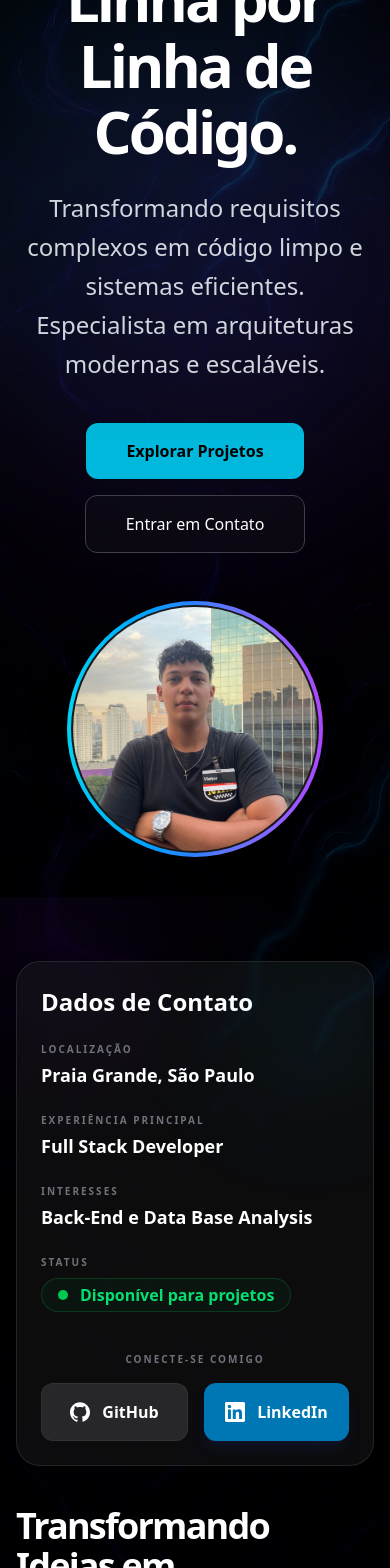
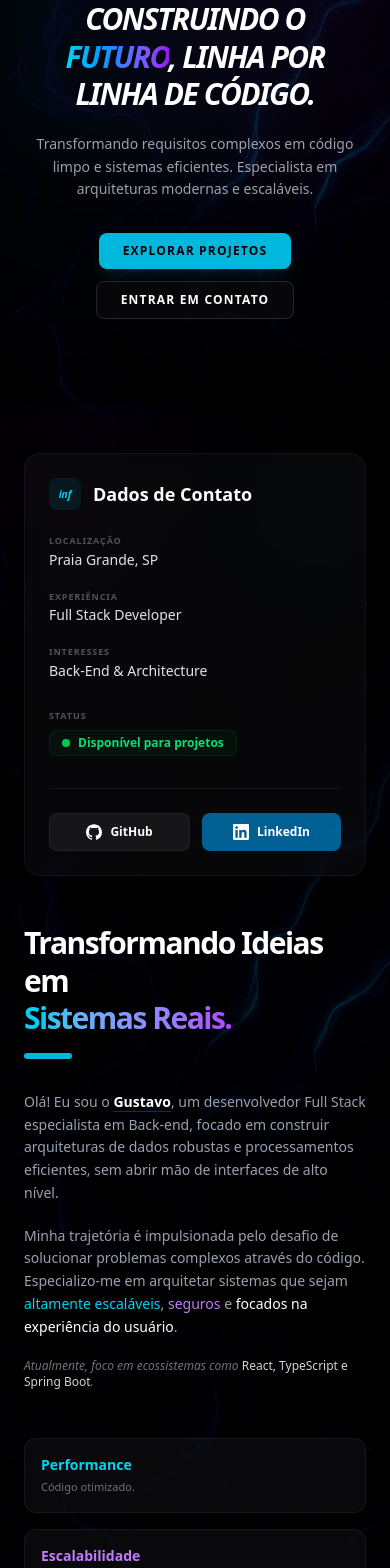
Before and after one commit to GustavoLDO/Portifolio, a React (Vite) app: page / in a window 390 px wide. Shown: the part 360-1928 px from the top of the page. Built offline with nearby package versions, Linux system fonts and the light colour scheme.

Commit message:
Atualizando detalhes

```diff
--- a/src/components/Home.tsx
+++ b/src/components/Home.tsx
@@ -11,106 +11,138 @@ import fotoProfissional from "../assets/foto_Profissional.jpg";
 
 function Home() {
     return (
-
-        <div id="home" className="flex flex-col w-full bg-transparent text-white overflow-x-hidden font-outfit">
+        <div
+            id="home"
+            className="flex flex-col w-full bg-transparent text-white overflow-x-hidden font-outfit"
+        >
             <NavBar />
 
-            {/* --- HERO SECTION --- */}
-            <section className="relative flex min-h-screen px-6 md:px-12 lg:px-20 overflow-hidden pt-32 lg:pt-0">
-                <div className="absolute top-1/4 -left-20 w-[500px] h-[500px] bg-cyan-500/20 rounded-full blur-[120px] z-0 animate-pulse" />
-                <div className="absolute bottom-1/4 -right-20 w-[500px] h-[500px] bg-purple-600/20 rounded-full blur-[120px] z-0 animate-pulse" />
+            {/* --- HERO SECTION: NOVA ESCALA MICRO --- */}
+            {/* Reduzido pt-32 para pt-20 para aproximar do topo */}
+            <section className="relative flex min-h-[85vh] px-6 md:px-12 lg:px-20 overflow-hidden pt-20 lg:pt-0 items-center">
+                {/* SEUS GLOWS ORIGINAIS - Reduzidos sutilmente para acompanhar a escala */}
+                <div className="absolute top-1/4 -left-20 w-[400px] h-[400px] bg-cyan-500/10 rounded-full blur-[100px] z-0 animate-pulse" />
+                <div className="absolute bottom-1/4 -right-20 w-[400px] h-[400px] bg-purple-600/10 rounded-full blur-[100px] z-0 animate-pulse" />
 
-                <div className="relative z-10 w-full flex flex-col items-center justify-center lg:flex-row lg:justify-start gap-12">
-                    <div className="w-full text-center lg:text-left">
-                        <h2 className="text-6xl md:text-8xl font-black mb-6 leading-[1.1] tracking-tighter">
+                {/* Gap reduzido de 12 para 10. Centralizado com max-w-6xl */}
+                <div className="relative z-10 w-full flex flex-col items-center justify-center lg:flex-row lg:justify-between gap-10 max-w-6xl mx-auto">
+
+                    {/* LADO ESQUERDO: Conteúdo Textual Compacto */}
+                    <div className="w-full text-center lg:text-left lg:max-w-xl order-2 lg:order-1">
+                        {/* Reduzido text-4xl/6xl para text-3xl/5xl */}
+                        <h2 className="text-3xl md:text-4xl lg:text-5xl font-black mb-5 leading-tight tracking-tighter text-white uppercase italic">
                             Construindo o <br />
                             <span className="text-transparent bg-clip-text bg-gradient-to-r from-cyan-400 via-blue-500 to-purple-600">
                                 Futuro
                             </span>
-                            , Linha por <br /> Linha de Código.
+                            , Linha por <br className="hidden md:block" /> Linha de Código.
                         </h2>
 
-                        <p className="text-2xl md:text-3xl text-gray-300 max-w-2xl font-light mb-10 drop-shadow-2xl leading-relaxed mx-auto lg:mx-0">
+                        {/* Reduzido text-base/xl para text-sm/base (text-sm no mobile) */}
+                        <p className="text-sm md:text-base lg:text-lg text-zinc-400 max-w-xl font-normal mb-8 leading-relaxed mx-auto lg:mx-0">
                             Transformando requisitos complexos em código limpo e sistemas
                             eficientes. Especialista em arquiteturas modernas e escaláveis.
                         </p>
 
-                        <div className="flex flex-wrap gap-4 justify-center lg:justify-start">
-
+                        <div className="flex flex-wrap gap-3 justify-center lg:justify-start">
+                            {/* Reduzido text-xs font-black e px-6 */}
                             <NavHashLink
                                 smooth
                                 to="/#projetos"
-                                className="px-10 py-4 bg-cyan-500 hover:bg-cyan-400 text-black font-bold rounded-xl transition-all hover:scale-105 hover:shadow-[0_0_30px_rgba(6,182,212,0.4)]"
+                                className="px-6 py-2.5 bg-cyan-500 hover:bg-cyan-400 text-black text-xs font-black rounded-lg transition-all hover:scale-105 uppercase tracking-widest shadow-lg shadow-cyan-500/10"
                             >
                                 Explorar Projetos
                             </NavHashLink>
                             <NavHashLink
                                 smooth
                                 to="/#contatos"
-                                className="px-10 py-4 border border-zinc-700 hover:border-purple-500 text-white font-medium rounded-xl transition-all bg-zinc-900/30 backdrop-blur-md"
+                                className="px-6 py-2.5 border border-zinc-800 hover:border-purple-500/50 text-white text-xs font-bold rounded-lg transition-all bg-zinc-900/30 backdrop-blur-md uppercase tracking-widest"
                             >
                                 Entrar em Contato
                             </NavHashLink>
                         </div>
                     </div>
 
-                    <div className="flex justify-center w-full lg:order-last">
-                        <div className="relative w-64 h-64 md:w-[450px] md:h-[450px] rounded-full p-1 bg-gradient-to-r from-cyan-400 via-blue-500 to-purple-500 shadow-2xl overflow-hidden group">
-                            <div className="w-full h-full rounded-full border-2 border-zinc-900/50 overflow-hidden bg-zinc-900">
+                    {/* LADO DIREITO: Foto Significativamente Reduzida */}
+                    <div className="flex justify-center w-full lg:w-auto z-10 order-1 lg:order-2">
+                        <div className="relative group p-1 rounded-full bg-zinc-900/40 backdrop-blur-sm border border-white/5 transition-all duration-300 hover:border-cyan-500/30 shadow-xl">
+
+                            {/* Detalhe Superior Ciano sutil */}
+                            <div className="absolute top-0 left-1/4 right-1/4 h-px bg-gradient-to-r from-transparent via-cyan-400/30 to-transparent rounded-full opacity-0 group-hover:opacity-100 transition-opacity"></div>
+
+                            {/* Foto REDUZIDA: w-52/380px -> w-48/280px no desktop */}
+                            <div className="relative w-48 h-48 md:w-64 md:h-64 lg:w-[280px] lg:h-[280px] rounded-full overflow-hidden bg-black border-4 border-[#050505]">
                                 <img
                                     src={fotoProfissional}
-                                    alt="Foto Profissional"
-                                    className="w-full h-full object-cover transform transition-transform duration-700 group-hover:scale-105"
+                                    alt="Gustavo Lemos"
+                                    className="w-full h-full object-cover transform transition-transform duration-1000 group-hover:scale-110"
                                 />
                             </div>
+
+                            {/* Detalhe Inferior Roxo sutil */}
+                            <div className="absolute bottom-1.5 right-3 w-8 h-8 border-b-2 border-r-2 border-purple-500/20 rounded-br-[1.5rem]"></div>
                         </div>
                     </div>
                 </div>
             </section>
 
             {/* --- SEÇÃO SOBRE --- */}
-
-            <section id="sobre" className="relative z-10 bg-black/20 backdrop-blur-[2px] py-10 scroll-mt-20">
+            {/* Reduzido py-16 para py-12 */}
+            <section
+                id="sobre"
+                className="relative z-10 bg-black/10 py-12 scroll-mt-20"
+            >
                 <Sobre />
             </section>
 
             {/* --- SEÇÃO TECNOLOGIAS --- */}
-            <section className="py-20 bg-gradient-to-b from-transparent via-black/60 to-transparent backdrop-blur-sm">
+            {/* Reduzido py-24 para py-16 */}
+            <section className="py-16 bg-gradient-to-b from-transparent via-black/40 to-transparent">
                 <CardTec />
             </section>
 
             {/* --- SEÇÃO JORNADA (TIMELINE) --- */}
-            <section className="relative py-20 bg-transparent">
+            {/* Reduzido py-24 para py-16 */}
+            <section className="relative py-16 bg-transparent">
                 <div className="max-w-7xl mx-auto px-6">
-                    <div className="flex flex-col items-center mb-20">
-                        <h3 className="text-4xl md:text-5xl font-black text-center text-transparent bg-clip-text bg-gradient-to-r from-purple-400 to-purple-600 uppercase italic">
+                    <div className="flex flex-col items-center mb-12">
+                        {/* Reduzido text-3xl/5xl para text-3xl/4xl */}
+                        <h3 className="text-3xl md:text-4xl font-black text-center text-transparent bg-clip-text bg-gradient-to-r from-purple-400 to-purple-600 uppercase italic tracking-tighter leading-none">
                             Minha Jornada
                         </h3>
-                        <div className="w-24 h-1 bg-cyan-500 mt-4 rounded-full" />
+                        <div className="w-12 h-1 bg-cyan-500 mt-3 rounded-full opacity-30" />
                     </div>
                     <TimeLine />
                 </div>
             </section>
 
             {/* --- SEÇÃO: MEUS PROJETOS --- */}
-
-            <section id="projetos" className="relative py-32 bg-transparent scroll-mt-20">
+            {/* Reduzido py-24 para py-16 */}
+            <section
+                id="projetos"
+                className="relative py-16 bg-transparent scroll-mt-20"
+            >
                 <div className="relative z-10 container mx-auto px-6">
                     <Projetos />
                 </div>
             </section>
 
             {/* --- SEÇÃO CONTATO --- */}
+            {/* Reduzido py-24 para py-16 */}
+            <section
+                id="contatos"
+                className="relative py-16 overflow-hidden scroll-mt-20"
+            >
+                <div className="absolute top-0 right-0 w-[250px] h-[250px] bg-purple-600/5 rounded-full blur-[70px] pointer-events-none" />
+                <div className="absolute bottom-0 left-0 w-[250px] h-[250px] bg-cyan-500/5 rounded-full blur-[70px] pointer-events-none" />
 
-            <section id="contatos" className="relative py-24 backdrop-blur-md overflow-hidden scroll-mt-20">
-                <div className="absolute top-0 right-0 w-[400px] h-[400px] bg-purple-600/10 rounded-full blur-[100px] pointer-events-none" />
-                <div className="absolute bottom-0 left-0 w-[400px] h-[400px] bg-cyan-500/10 rounded-full blur-[100px] pointer-events-none" />
                 <div className="relative z-10 container mx-auto px-6">
                     <Contato />
                 </div>
             </section>
 
-            <footer className="py-12 border-t border-zinc-900 bg-black/90 text-center text-zinc-500 text-sm backdrop-blur-xl">
+            {/* Footer Compacto com Fonte Micro-Premiu, */}
+            <footer className="py-8 border-t border-white/5 bg-black/95 text-center text-zinc-600 text-[9px] uppercase tracking-[0.4em] backdrop-blur-xl">
                 <p>Projetado e desenvolvido por Gustavo • {new Date().getFullYear()}</p>
             </footer>
         </div>
--- a/src/components/Sobre/Sobre.tsx
+++ b/src/components/Sobre/Sobre.tsx
@@ -1,159 +1,141 @@
 /** biome-ignore-all lint/suspicious/noArrayIndexKey: <explanation> */
 /** biome-ignore-all lint/correctness/useUniqueElementIds: <explanation> */
 import React from "react";
-import { SiGithub, SiLinkedin } from "react-icons/si"; // Importando ícones
+import { SiGithub, SiLinkedin } from "react-icons/si";
 
 function Sobre() {
     return (
         <section
             id="sobre"
-			className="relative w-full max-w-7xl mx-auto py-16 md:py-24 px-4 sm:px-6 lg:px-8 font-outfit overflow-hidden"
+            className="relative w-full max-w-6xl mx-auto py-12 md:py-20 px-6 font-outfit overflow-hidden"
         >
-			{/* Background Decorativo */}
-			<div className="absolute -top-10 -left-10 w-48 h-48 md:w-72 md:h-72 bg-purple-600/10 rounded-full blur-[80px] md:blur-[120px] pointer-events-none"></div>
+            {/* Background Decorativo sutil */}
+            <div className="absolute -top-10 -left-10 w-48 h-48 bg-purple-600/5 rounded-full blur-[100px] pointer-events-none"></div>
 
-			<div className="grid grid-cols-1 lg:grid-cols-12 gap-10 md:gap-16 items-start">
+            <div className="grid grid-cols-1 lg:grid-cols-12 gap-12 items-start">
                 {/* LADO ESQUERDO: Conteúdo Textual */}
-				<div className="lg:col-span-7 space-y-8 md:space-y-12 order-2 lg:order-1">
-					<div className="space-y-4 md:space-y-6">
-						<h2 className="text-4xl sm:text-5xl md:text-7xl lg:text-8xl font-black text-white leading-[1.1] tracking-tighter">
+                <div className="lg:col-span-7 space-y-8 order-2 lg:order-1">
+                    <div className="space-y-4">
+                        <h2 className="text-3xl sm:text-4xl md:text-5xl lg:text-6xl font-black text-white leading-tight tracking-tighter">
                             Transformando Ideias em <br />
                             <span className="text-transparent bg-clip-text bg-gradient-to-r from-cyan-400 to-purple-500">
                                 Sistemas Reais.
                             </span>
                         </h2>
-						<div className="w-16 md:w-24 h-1.5 md:h-2 bg-cyan-500 rounded-full"></div>
+                        <div className="w-12 h-1.5 bg-cyan-500 rounded-full"></div>
                     </div>
 
-					<div className="space-y-6 md:space-y-8 text-lg sm:text-xl md:text-2xl text-gray-300 leading-relaxed font-normal">
+                    <div className="space-y-5 text-sm md:text-base text-gray-400 leading-relaxed font-normal">
                         <p>
                             Olá! Eu sou o{" "}
-							<span className="text-white font-bold border-b-2 border-cyan-500/30">
+                            <span className="text-white font-bold border-b border-cyan-500/30">
                                 Gustavo
                             </span>
                             , um desenvolvedor Full Stack especialista em Back-end, focado em
                             construir arquiteturas de dados robustas e processamentos
-							eficientes, sem abrir mão de interfaces de alto nível e
-							performance.
+                            eficientes, sem abrir mão de interfaces de alto nível.
                         </p>
                         <p>
-							Minha trajetória é impulsionada pela curiosidade técnica e pelo
-							desafio de solucionar problemas complexos através do código.
+                            Minha trajetória é impulsionada pelo desafio de solucionar problemas complexos através do código.
                             Especializo-me em arquitetar sistemas que sejam{" "}
-							<span className="text-cyan-400 font-semibold">
+                            <span className="text-cyan-400 font-medium">
                                 altamente escaláveis
                             </span>
-							, <span className="text-purple-400 font-semibold">seguros</span> e{" "}
-							<span className="text-white font-semibold">
-								focados na melhor experiência do usuário
+                            , <span className="text-purple-400 font-medium">seguros</span> e{" "}
+                            <span className="text-white font-medium">
+                                focados na experiência do usuário
                             </span>
                             .
                         </p>
-						<p className="text-base md:text-xl text-gray-400 italic">
-							Atualmente, especializo-me em ecossistemas modernos como{" "}
-							<span className="text-white font-medium not-italic">
+                        <p className="text-xs md:text-sm text-zinc-500 italic">
+                            Atualmente, foco em ecossistemas como{" "}
+                            <span className="text-zinc-300 font-medium not-italic">
                                 React, TypeScript e Spring Boot
                             </span>
                             .
                         </p>
                     </div>
 
-					{/* Pilares de Trabalho */}
-					<div className="grid grid-cols-1 sm:grid-cols-2 md:grid-cols-3 gap-4 md:gap-6 pt-4">
-						<div className="p-6 rounded-2xl bg-zinc-900/60 border border-zinc-800 hover:border-cyan-500/50 transition-all group">
-							<h4 className="text-cyan-400 text-lg md:text-xl font-bold mb-2">
-								Performance
+                    {/* Pilares de Trabalho Redimensionados */}
+                    <div className="grid grid-cols-1 sm:grid-cols-3 gap-4 pt-4">
+                        {[
+                            { title: "Performance", desc: "Código otimizado.", color: "hover:border-cyan-500/40", text: "text-cyan-400" },
+                            { title: "Escalabilidade", desc: "Pronto para crescer.", color: "hover:border-purple-500/40", text: "text-purple-400" },
+                            { title: "Clean Code", desc: "Clareza absoluta.", color: "hover:border-white/20", text: "text-white" }
+                        ].map((pilar, i) => (
+                            <div key={i} className={`p-4 rounded-xl bg-zinc-900/40 border border-zinc-800/50 transition-all group ${pilar.color}`}>
+                                <h4 className={`${pilar.text} text-sm font-bold mb-1`}>
+                                    {pilar.title}
                                 </h4>
-							<p className="text-sm md:text-base text-zinc-400 group-hover:text-zinc-300 transition-colors">
-								Código otimizado para carregamentos rápidos.
+                                <p className="text-[11px] text-zinc-500 group-hover:text-zinc-400 transition-colors">
+                                    {pilar.desc}
                                 </p>
                             </div>
-						<div className="p-6 rounded-2xl bg-zinc-900/60 border border-zinc-800 hover:border-purple-500/50 transition-all group">
-							<h4 className="text-purple-400 text-lg md:text-xl font-bold mb-2">
-								Escalabilidade
-							</h4>
-							<p className="text-sm md:text-base text-zinc-400 group-hover:text-zinc-300 transition-colors">
-								Arquiteturas prontas para o crescimento.
-							</p>
-						</div>
-						<div className="p-6 rounded-2xl bg-zinc-900/60 border border-zinc-800 hover:border-white/30 transition-all group sm:col-span-2 md:col-span-1">
-							<h4 className="text-white text-lg md:text-xl font-bold mb-2">
-								Clean Code
-							</h4>
-							<p className="text-sm md:text-base text-zinc-400 group-hover:text-zinc-300 transition-colors">
-								Manutenibilidade e clareza absoluta.
-							</p>
-						</div>
+                        ))}
                     </div>
                 </div>
 
-				{/* LADO DIREITO: Info Card */}
-				<div className="lg:col-span-5 lg:sticky lg:top-28 order-1 lg:order-2">
-					<div className="relative bg-zinc-900/50 backdrop-blur-xl border border-white/10 rounded-[1.5rem] md:rounded-[2rem] p-6 md:p-10 overflow-hidden shadow-2xl">
-						<div className="absolute top-0 right-0 w-32 h-32 bg-cyan-500/10 rounded-full blur-3xl"></div>
+                {/* LADO DIREITO: Info Card compactado */}
+                <div className="lg:col-span-5 lg:sticky lg:top-24 order-1 lg:order-2">
+                    <div className="relative bg-zinc-900/30 backdrop-blur-xl border border-white/5 rounded-2xl p-6 md:p-8 overflow-hidden shadow-xl">
+                        <div className="absolute top-0 right-0 w-24 h-24 bg-cyan-500/5 rounded-full blur-3xl"></div>
 
-						<h3 className="text-2xl md:text-3xl font-bold mb-6 md:mb-10 flex items-center gap-4 text-white">
-							<span className="hidden sm:flex w-10 h-10 rounded-xl bg-cyan-500/20 items-center justify-center text-cyan-400 text-base italic shadow-inner">
+                        <h3 className="text-lg md:text-xl font-bold mb-6 flex items-center gap-3 text-white">
+                            <span className="flex w-8 h-8 rounded-lg bg-cyan-500/10 items-center justify-center text-cyan-400 text-[10px] italic">
                                 inf
                             </span>
                             Dados de Contato
                         </h3>
 
-						<ul className="space-y-6 md:space-y-8">
+                        <ul className="space-y-5">
                             {[
-								{ label: "Localização", value: "Praia Grande, São Paulo" },
-								{
-									label: "Experiência Principal",
-									value: "Full Stack Developer",
-								},
-								{ label: "Interesses", value: "Back-End e Data Base Analysis" },
+                                { label: "Localização", value: "Praia Grande, SP" },
+                                { label: "Experiência", value: "Full Stack Developer" },
+                                { label: "Interesses", value: "Back-End & Architecture" },
                             ].map((item, index) => (
-								<li key={index} className="flex flex-col gap-1">
-									<span className="text-[10px] md:text-xs text-zinc-500 uppercase tracking-[0.2em] font-bold">
+                                <li key={index} className="flex flex-col gap-0.5">
+                                    <span className="text-[9px] text-zinc-600 uppercase tracking-widest font-bold">
                                         {item.label}
                                     </span>
-									<span className="text-white text-lg md:text-xl font-semibold">
+                                    <span className="text-zinc-200 text-sm md:text-base font-medium">
                                         {item.value}
                                     </span>
                                 </li>
                             ))}
 
-							<li className="flex flex-col gap-2">
-								<span className="text-[10px] md:text-xs text-zinc-500 uppercase tracking-[0.2em] font-bold">
+                            <li className="flex flex-col gap-2 pt-2">
+                                <span className="text-[9px] text-zinc-600 uppercase tracking-widest font-bold">
                                     Status
                                 </span>
-								<div className="flex items-center gap-3 text-green-400 text-base md:text-lg font-bold bg-green-500/5 w-fit px-4 py-1 rounded-full border border-green-500/20">
-									<span className="relative flex h-2.5 w-2.5">
+                                <div className="flex items-center gap-2 text-green-400 text-xs font-bold bg-green-500/5 w-fit px-3 py-1 rounded-lg border border-green-500/10">
+                                    <span className="relative flex h-2 w-2">
                                         <span className="animate-ping absolute inline-flex h-full w-full rounded-full bg-green-400 opacity-75"></span>
-										<span className="relative inline-flex rounded-full h-2.5 w-2.5 bg-green-500"></span>
+                                        <span className="relative inline-flex rounded-full h-2 w-2 bg-green-500"></span>
                                     </span>
                                     Disponível para projetos
                                 </div>
                             </li>
                         </ul>
 
-						{/* NOVA SEÇÃO: Redes Sociais no lugar do botão único */}
-						<div className="mt-10 md:mt-14 space-y-4">
-							<p className="text-[10px] text-zinc-500 uppercase tracking-[0.2em] font-bold text-center">
-								Conecte-se comigo
-							</p>
-							<div className="flex gap-4">
+                        {/* Redes Sociais Compactas */}
+                        <div className="mt-8 pt-6 border-t border-white/5 space-y-3">
+                            <div className="flex gap-3">
                                 <a
                                     href="https://github.com/GustavoLDO"
                                     target="_blank"
                                     rel="noreferrer"
-									className="flex-1 flex items-center justify-center gap-3 py-4 bg-zinc-800 text-white rounded-xl hover:bg-zinc-700 transition-all active:scale-95 border border-white/5"
+                                    className="flex-1 flex items-center justify-center gap-2 py-2.5 bg-zinc-800/50 text-white text-xs rounded-lg hover:bg-zinc-700 transition-all border border-white/5"
                                 >
-									<SiGithub className="text-xl" />
+                                    <SiGithub className="text-base" />
                                     <span className="font-bold">GitHub</span>
                                 </a>
                                 <a
                                     href="https://www.linkedin.com/in/gustavolemosoliveira/"
                                     target="_blank"
                                     rel="noreferrer"
-									className="flex-1 flex items-center justify-center gap-3 py-4 bg-[#0077b5] text-white rounded-xl hover:brightness-110 transition-all active:scale-95 shadow-lg shadow-blue-900/20"
+                                    className="flex-1 flex items-center justify-center gap-2 py-2.5 bg-[#0077b5]/80 text-white text-xs rounded-lg hover:brightness-110 transition-all"
                                 >
-									<SiLinkedin className="text-xl" />
+                                    <SiLinkedin className="text-base" />
                                     <span className="font-bold">LinkedIn</span>
                                 </a>
                             </div>
```
Also changed, not shown: src/components/NavBar/NavBar.tsx (+8 -9 lines), src/components/Projetos/Projetos.tsx (+25 -30 lines), src/components/Sobre/CardTec.tsx (+19 -22 lines), src/components/Sobre/TimeLine.tsx (+25 -20 lines). Lines whose indentation alone changed are shown as unchanged.
